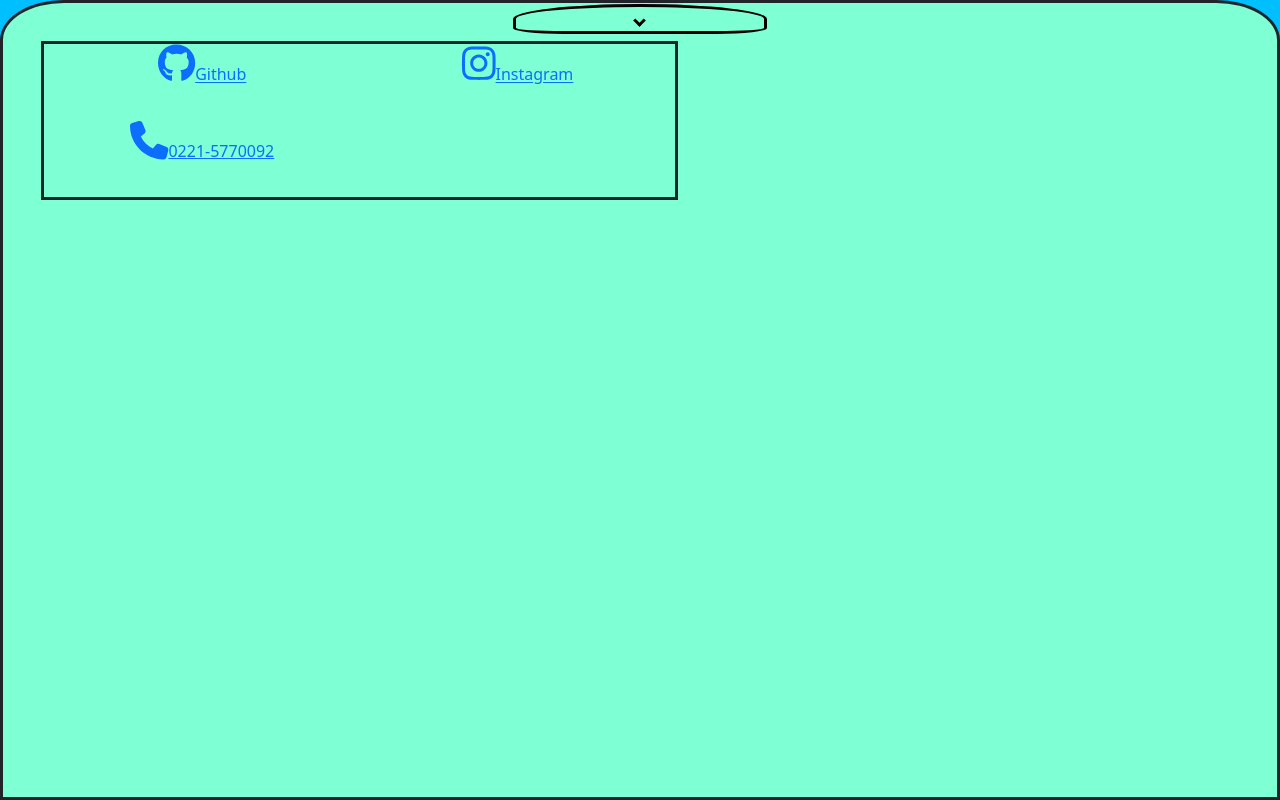
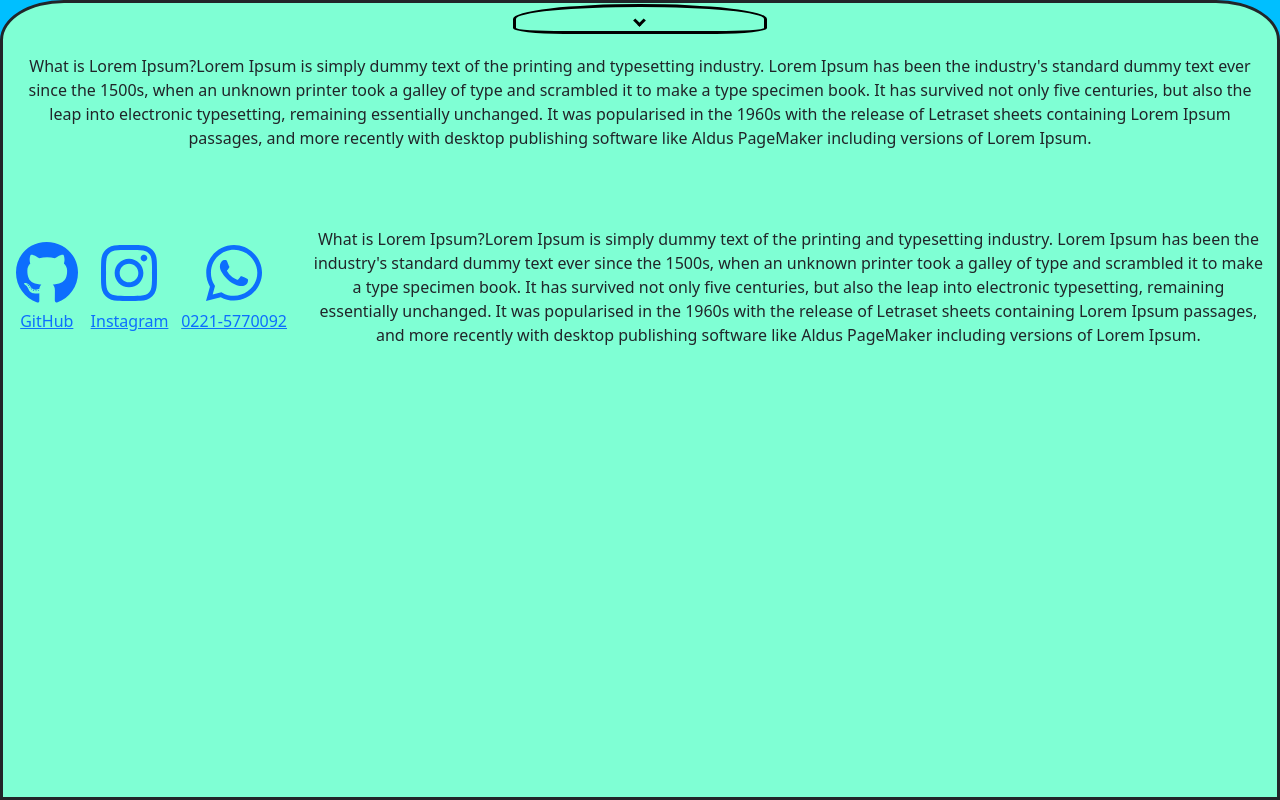
Before and after one commit to GermanGab1781/portafolio, a React (Create React App) app: page / in a window 1280 px wide. Built offline with nearby package versions, Linux system fonts and the light colour scheme.

Commit message:
11th commit (improved slider children's grid)

```diff
--- a/src/App.js
+++ b/src/App.js
@@ -2,9 +2,8 @@ import { FontAwesomeIcon } from "@fortawesome/react-fontawesome";
 import { Container, Row, Col} from "react-bootstrap";
 import Helmet from "react-helmet";
 import Slider from "./components/Slider";
-import {faGithub, faInstagram} from "@fortawesome/free-brands-svg-icons";
+import {faGithub, faInstagram, faWhatsapp} from "@fortawesome/free-brands-svg-icons";
 import "./index.css";
-import { faPhone } from "@fortawesome/free-solid-svg-icons";
 
 function App() {
 
@@ -35,20 +34,24 @@ function App() {
       </Container>
 
       <Slider>
+        <div className="introductionSection">
+          What is Lorem Ipsum?Lorem Ipsum is simply dummy text of the printing and typesetting industry. Lorem Ipsum has been the industry's standard dummy text ever since the 1500s, when an unknown printer took a galley of type and scrambled it to make a type specimen book. It has survived not only five centuries, but also the leap into electronic typesetting, remaining essentially unchanged. It was popularised in the 1960s with the release of Letraset sheets containing Lorem Ipsum passages, and more recently with desktop publishing software like Aldus PageMaker including versions of Lorem Ipsum.
+        </div>
         <div className="socialMediaSection">
-          <a href="#"><FontAwesomeIcon className="icons" icon={faGithub}/>
-            Github
+          <a href="#"><FontAwesomeIcon className="icon" icon={faGithub}/>
+            <span className="iconText">GitHub</span>
           </a>
-          <a href="#"><FontAwesomeIcon className="icons" icon={faInstagram}/>
-            Instagram
+          <a href="#"><FontAwesomeIcon className="icon" icon={faInstagram}/>
+            <span className="iconText">Instagram</span>
           </a>
-          <a href="#"><FontAwesomeIcon className="icons" icon={faPhone}/>
-            0221-5770092
+          <a href="#"><FontAwesomeIcon className="icon" icon={faWhatsapp}/>
+            <span className="iconText">0221-5770092</span>
           </a>
         </div>
-        <div className="introductionSection">
+        <div className="languagesSection">
+        What is Lorem Ipsum?Lorem Ipsum is simply dummy text of the printing and typesetting industry. Lorem Ipsum has been the industry's standard dummy text ever since the 1500s, when an unknown printer took a galley of type and scrambled it to make a type specimen book. It has survived not only five centuries, but also the leap into electronic typesetting, remaining essentially unchanged. It was popularised in the 1960s with the release of Letraset sheets containing Lorem Ipsum passages, and more recently with desktop publishing software like Aldus PageMaker including versions of Lorem Ipsum.
+        </div>
 
-        </div>
       </Slider>
 
     </Container>
--- a/src/index.css
+++ b/src/index.css
@@ -35,17 +35,25 @@
 
 .introductionSection{
     display:inline-block;
+    grid-area: Intro;
 }
 .socialMediaSection{
+    grid-area:Social;
     display: grid;
-    height: 20%;
-    width: 50%;
-    grid-template-columns: 50% 50%;
-    text-align:center;
-    grid-template-rows: 50% 50%;
-    border: solid;
+    grid-template-columns:auto auto auto;
+    justify-content: center;
     align-content: center;
+    grid-column-gap: 1vw;
 }
-.icons{
-    height: 3vw;
+.languagesSection{
+    grid-area:Languages;
+    display:grid;
+    padding-left: 2vw;
 }
+.icon{
+   height: 5vw;
+}
+.iconText{
+    display: inherit;
+    text-align: center;
+}
--- a/src/slider.css
+++ b/src/slider.css
@@ -56,14 +56,19 @@
 
 .sliderChildren{
     position: absolute;
-    margin-left:3vw;
-    text-align: left;
+    display:grid;
+    grid-template-areas: 'Intro Intro'
+                         'Social Languages'
+    ;
+    grid-row-gap: 10%;
+    align-content:start;
     height: 0%;
     width: 0%;
     opacity:0;
     overflow: hidden;
     transition:height 1s ease 1s, width 1s ease 1s , opacity 1s , margin-top 2s , top 5s;
     top:200%;
+    padding: 1vw;
 }
 
 .sliderChildren.show{
```
